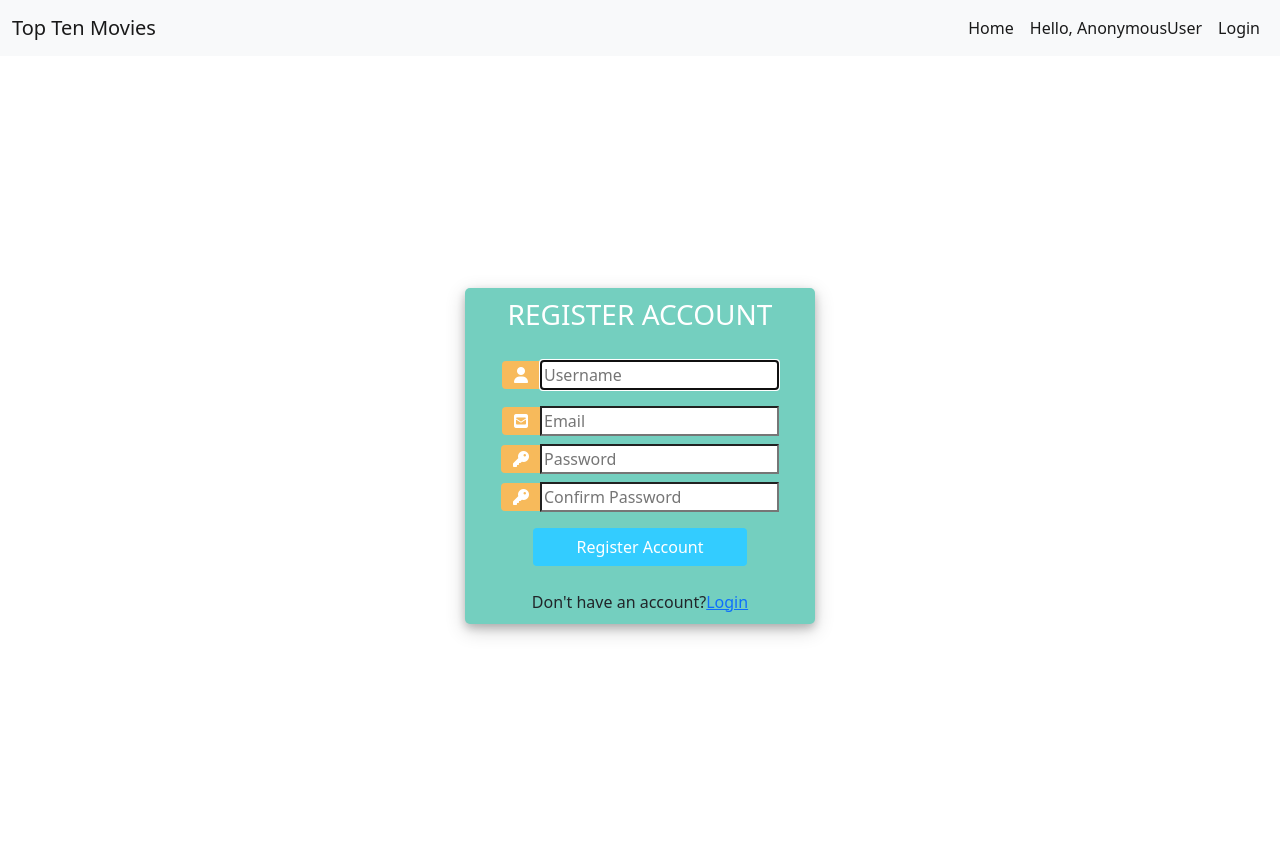
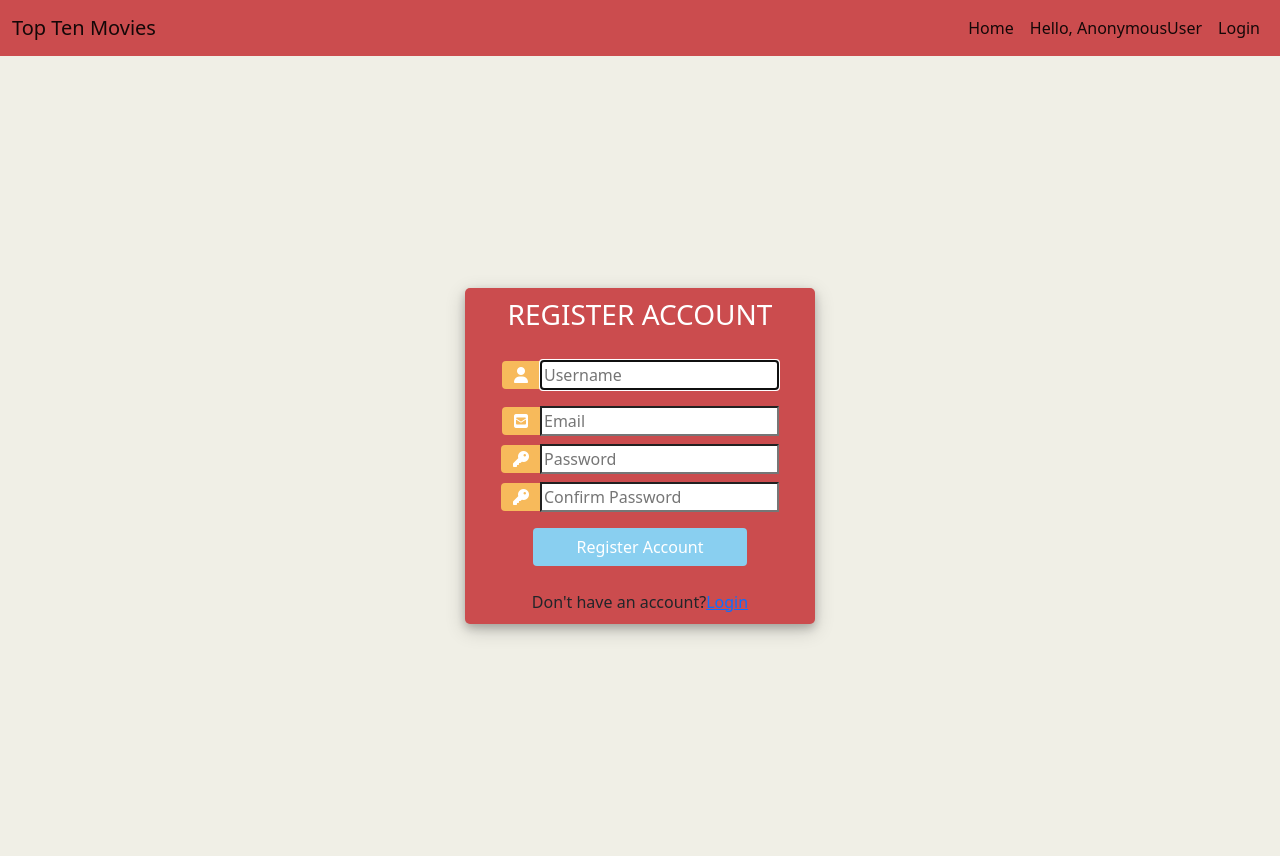
Before and after one commit to nicolasvilleneuve/TopTenMovies, a Django app: page /register/ in a window 1280 px wide. Run offline with Django 3.2, Linux system fonts and the light colour scheme; some libraries are stand-ins or nearby versions.

Commit message:
style refined

```diff
--- a/movies/top_ten/static/top_ten/styles.css
+++ b/movies/top_ten/static/top_ten/styles.css
@@ -2,6 +2,7 @@ body {
     margin: 0;
     text-align: center;
     align: center;
+    background-color: #f0efe6;
 }
 
 p {
@@ -51,7 +52,7 @@ body, html {
 			width: 350px;
 			margin-top: auto;
 			margin-bottom: auto;
-			background: #74cfbf;
+			background: #CB4C4E;
 			position: relative;
 			display: flex;
 			justify-content: center;
@@ -74,7 +75,7 @@ body, html {
 
 .login_btn {
 			width: 100%;
-			background: #33ccff !important;
+			background: #89cff0 !important;
 			color: white !important;
 		}
 .login_btn:focus {
@@ -106,7 +107,20 @@ body, html {
 		}
 
 .card-img-top {
-    width: 40rem;
-    height: 40rem;
+    width: 50%;
+    height: 50%;
     object-fit: contain;
+    margin: auto;
 }
+
+.card {
+    background-color: #f0efe6;
+}
+
+.card-body {
+    background-color: #f0efe6;
+}
+
+.navbar {
+    background: #CB4C4E;
+}
--- a/movies/top_ten/templates/base.html
+++ b/movies/top_ten/templates/base.html
@@ -4,8 +4,8 @@
     <meta charset="UTF-8">
     {% load static %}
     <title>{% block title %} {% endblock title %}</title>
+    <link rel="stylesheet" href="https://cdn.jsdelivr.net/npm/bootstrap@5.0.0-beta3/dist/css/bootstrap.min.css" integrity="sha384-eOJMYsd53ii+scO/bJGFsiCZc+5NDVN2yr8+0RDqr0Ql0h+rP48ckxlpbzKgwra6" crossorigin="anonymous">
     <link rel="stylesheet" type="text/css" href="{% static 'top_ten/styles.css' %}">
-    <link rel="stylesheet" href="https://cdn.jsdelivr.net/npm/bootstrap@5.0.0-beta3/dist/css/bootstrap.min.css" integrity="sha384-eOJMYsd53ii+scO/bJGFsiCZc+5NDVN2yr8+0RDqr0Ql0h+rP48ckxlpbzKgwra6" crossorigin="anonymous">
     <script src="https://cdn.jsdelivr.net/npm/bootstrap@5.0.0-beta3/dist/js/bootstrap.bundle.min.js" integrity="sha384-JEW9xMcG8R+pH31jmWH6WWP0WintQrMb4s7ZOdauHnUtxwoG2vI5DkLtS3qm9Ekf" crossorigin="anonymous"></script>
     <script src="https://kit.fontawesome.com/65ed8d0efb.js" crossorigin="anonymous"></script>
     {% block head %}
@@ -13,7 +13,7 @@
 </head>
 <body>
 
-<nav class="navbar navbar-expand-lg navbar-light bg-light">
+<nav class="navbar navbar-expand-lg navbar-light">
   <div class="container-fluid">
     <a class="navbar-brand" href="{% url 'top-ten' %}">Top Ten Movies</a>
     <button class="navbar-toggler" type="button" data-bs-toggle="collapse" data-bs-target="#navbarSupportedContent" aria-controls="navbarSupportedContent" aria-expanded="false" aria-label="Toggle navigation">
--- a/movies/top_ten/templates/movies/top_ten.html
+++ b/movies/top_ten/templates/movies/top_ten.html
@@ -27,20 +27,18 @@
                             </div>
                     </div>
                 </div>
-                <div class="card-back bg-white">
+                <div class="card-back">
                     <div class="card-body">
                         <div class="row">
                             <div class="col-lg-4 col-md-4 col-sm-4">
-                                <p class="card-title"> {{ film.title }} ({{ film.year }}) </p>
+                                <p class="card-title"><strong> {{ film.title }} ({{ film.year }}) </strong> </p>
                             </div>
                         </div>
-                        <br>
                         <div class="row">
                             <div class="col-lg-4 col-md-4 col-sm-4" style="margin: auto;">
                                 <p class="card-text"> {{ film.rating }} </p>
                             </div>
                         </div>
-                        <br>
                         <div class="row">
                             <div class="col-lg-4 col-md-4 col-sm-4" style="margin: auto;">
                                 <p class="card-text"> {{ film.review }} </p>
```
Also changed, not shown: movies/db.sqlite3.
